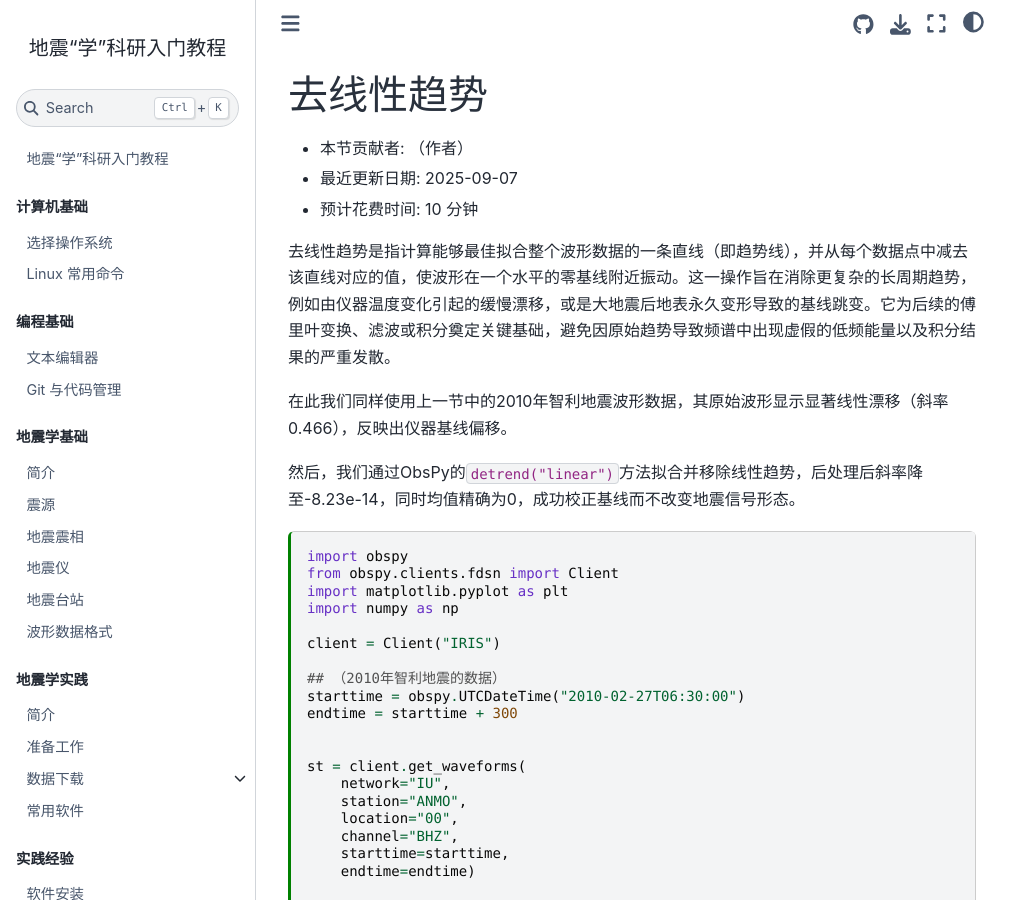
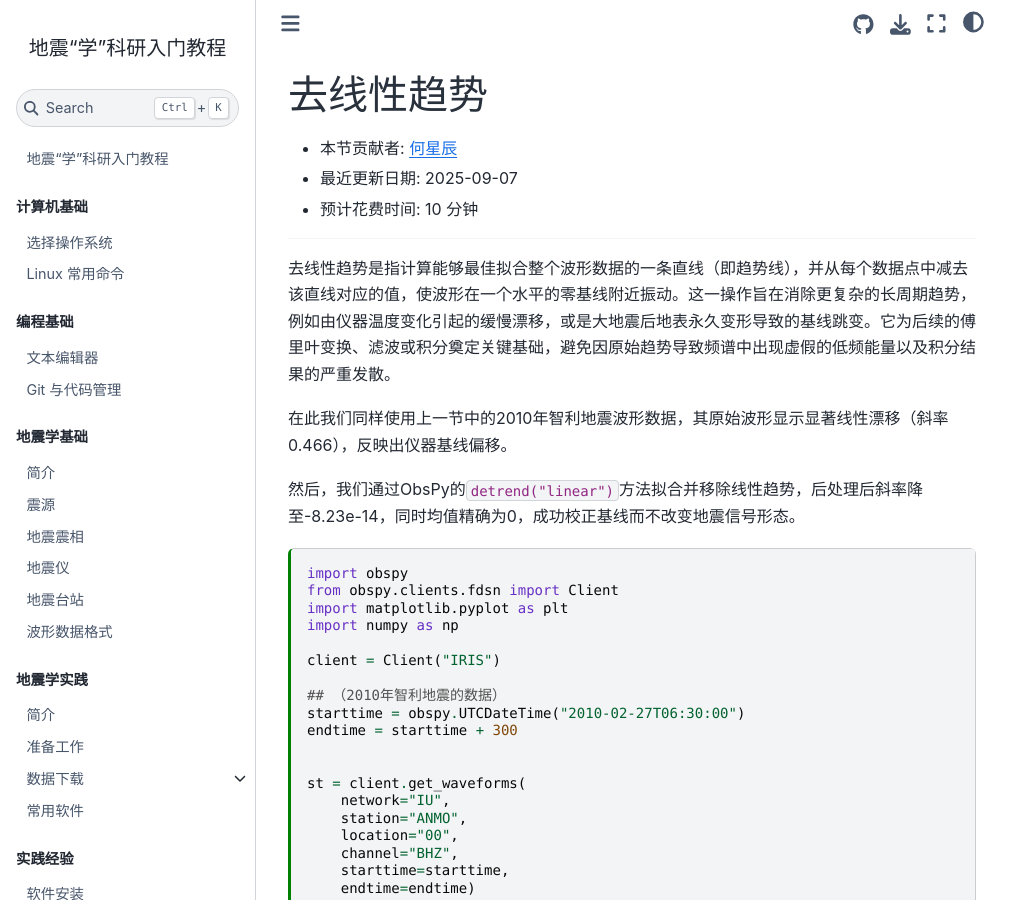
Before and after one commit to seismo-learn/seismology101, a Jupyter Book: the page built from source/exercises/detrend.md, in a window 1280 px wide and 900 px high. Shown: the whole window, without its empty margins (0-1031 px from the left). Built offline with Jupyter Book 1.0.4 settings and Sphinx 7.4.7 and the Sphinx Book theme 1.1.4, drawn with Linux system fonts in a browser that asks for light colours; pages that are not in the unit, such as notebooks, are missing from menus.

Commit message:
git commit -m "modified detrend"

```diff
--- a/source/exercises/detrend.md
+++ b/source/exercises/detrend.md
@@ -13,10 +13,11 @@ kernelspec:
 
 # 去线性趋势
 
-- 本节贡献者: {{何星辰}}（作者）
+- 本节贡献者: [何星辰](https://github.com/Chuan1937)
 - 最近更新日期: 2025-09-07
 - 预计花费时间: 10 分钟
 
+---
 去线性趋势是指计算能够最佳拟合整个波形数据的一条直线（即趋势线），并从每个数据点中减去该直线对应的值，使波形在一个水平的零基线附近振动。这一操作旨在消除更复杂的长周期趋势，例如由仪器温度变化引起的缓慢漂移，或是大地震后地表永久变形导致的基线跳变。它为后续的傅里叶变换、滤波或积分奠定关键基础，避免因原始趋势导致频谱中出现虚假的低频能量以及积分结果的严重发散。
 
 
```
